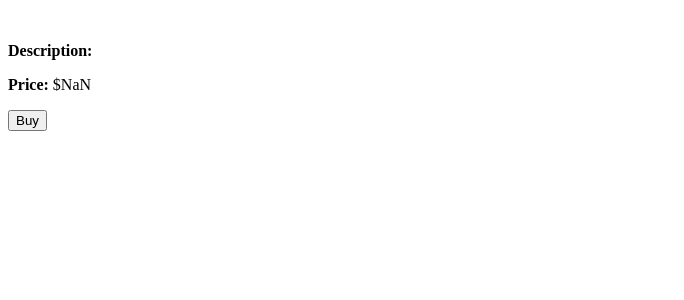
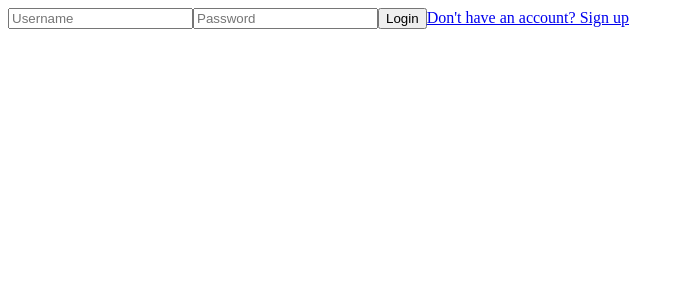
Before and after one commit to goffour/getHub, a React app: page / in a window 1280 px wide. Shown: the top 300 px of the page, without its empty margins (0-684 px from the left). Built offline with nearby package versions, Linux system fonts and the light colour scheme.

Commit message:
added testing for login component, set up routing in app, added basic boilerplate for Navbar

```diff
--- a/client/App.jsx
+++ b/client/App.jsx
@@ -1,11 +1,19 @@
 import React from 'react';
 import StoreItem from './components/StoreItem.jsx';
+import Login from './components/Login.jsx';
+import Signup from './components/Signup.jsx';
+// import Shop from './components/Shop.jsx';
+import { Route, Link } from 'wouter';
 
 const App = (props) => {
   return (
-    <StoreItem></StoreItem>
+    <div>
+      <Route path='/' component={Login}/>
+      <Route path='/signup' component={Signup}/>
+      {/* <Route path='/shop' component={Shop}/> */}
+    </div>
   )
 }
 
 
-export default App
+export default App;
--- a/client/components/Login.jsx
+++ b/client/components/Login.jsx
@@ -1,5 +1,5 @@
 import React, { useState } from 'react';
-import { useLocation } from 'wouter';
+import { useLocation, Link } from 'wouter';
 
 const Login = () => {
   const [username, setUsername] = useState('');
@@ -32,7 +32,10 @@ const Login = () => {
     <div id='loginContainer'>
       <input className='inputField' placeholder='Username' value={username} onChange={e => setUsername(e.target.value)}/>
       <input className='inputField' placeholder='Password' value={password} onChange={e => setPassword(e.target.value)}/>
-      <button onClick={checkLogin}>Login</button>
+      <button id='loginBtn' onClick={checkLogin}>Login</button>
+      <Link href='/signup'>
+        <a className='link'>Don't have an account? Sign up</a>
+      </Link>
     </div>
   );
 }
--- a/client/components/Navbar.jsx
+++ b/client/components/Navbar.jsx
@@ -6,6 +6,7 @@ const Navbar = () => {
   return(
   <div id='navbar'>
     <img src={ProfilePic} alt='placeholder profile photo'/>
+
   </div>
   );
 }
--- a/jest.config.js
+++ b/jest.config.js
@@ -7,5 +7,5 @@ module.exports = {
   "verbose": true,
   "testEnvironment": "jest-environment-jsdom",
   "automock": false,
-  "setupFiles": ['./jest-setup.js', './server/server.js']
+  // "setupFiles": ['./jest-setup.js']
 };
```
Also changed, not shown: 1 other file (tests, documents, lock files or other folders).
